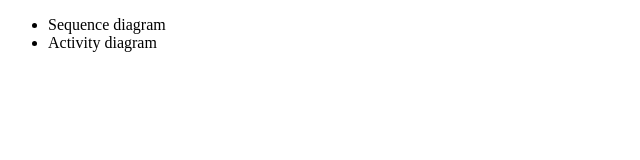
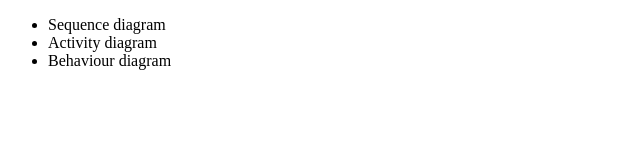
Before and after one commit to Aqal-Noor/github, a plain HTML site: page index.html in a window 1280 px wide. Shown: the whole page, without its empty margins (0-640 px from the left). Drawn offline with Linux system fonts and the light colour scheme.

Commit message:
Updated UML diagrams

```diff
--- a/index.html
+++ b/index.html
@@ -10,6 +10,7 @@
     <ul>
         <li>Sequence diagram</li>
         <li>Activity diagram</li>
+        <li>Behaviour diagram</li>
     </ul>
 </body>
 </html>
```
